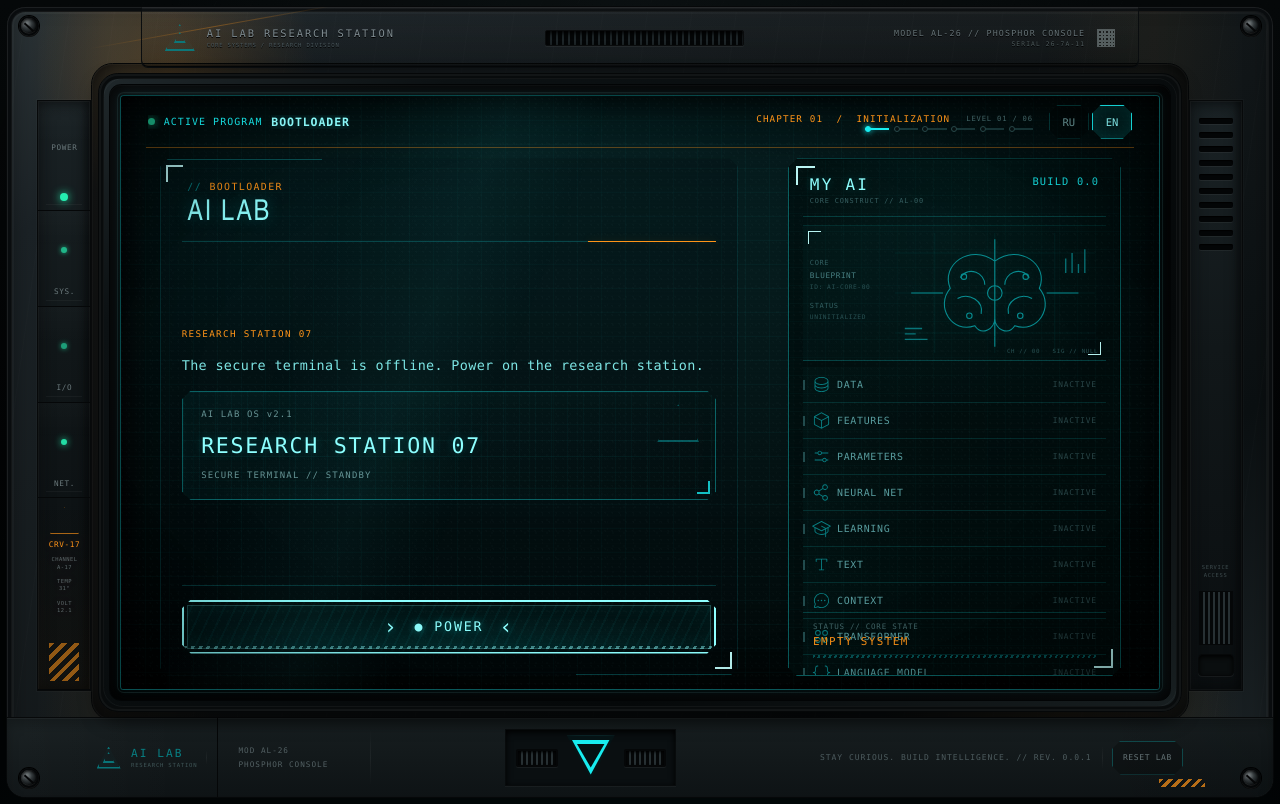
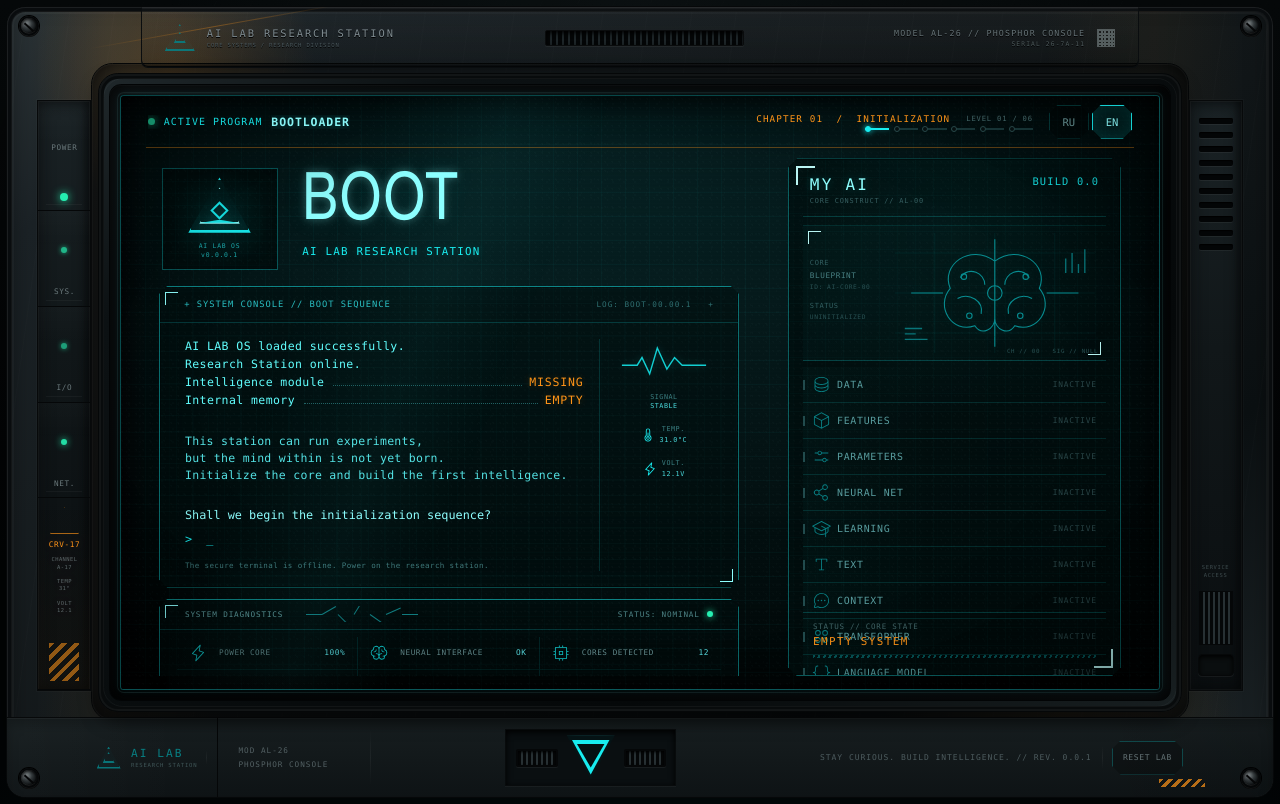
Before and after one commit to resarytrew/MyAI, a React (Vite) app: page / in a window 1280 px wide. Built offline with nearby package versions, Linux system fonts and the light colour scheme.

Commit message:
Render dedicated boot sequence screen

```diff
--- a/src/ui/scenes/SceneRenderer.tsx
+++ b/src/ui/scenes/SceneRenderer.tsx
@@ -1,4 +1,5 @@
 import type { Scene, SceneSubmission } from '../../domain/journey/sceneTypes';
+import { BootSequenceScene } from './BootSequenceScene';
 import { ChapterScene } from './ChapterScene';
 
 export function SceneRenderer({
@@ -8,5 +9,9 @@ export function SceneRenderer({
   scene: Scene;
   onSubmit: (submission: SceneSubmission) => void;
 }) {
+  if (scene.id === 'p0-power') {
+    return <BootSequenceScene scene={scene} onSubmit={onSubmit} />;
+  }
+
   return <ChapterScene scene={scene} onSubmit={onSubmit} />;
 }
```
